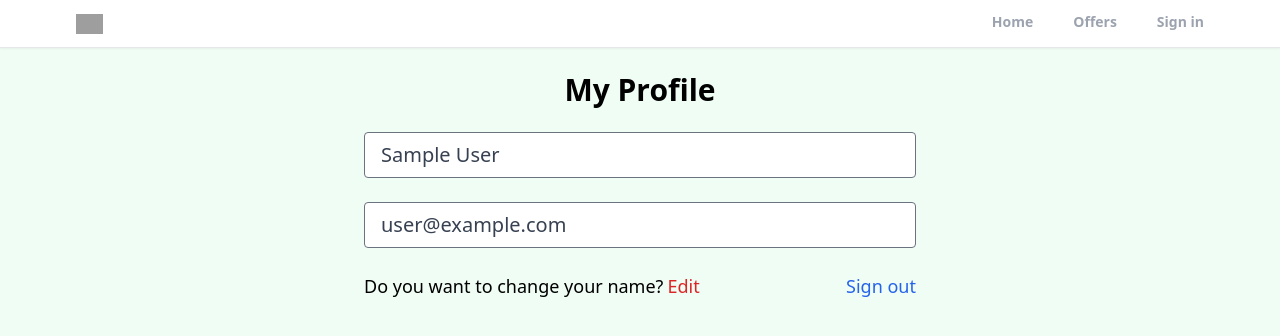
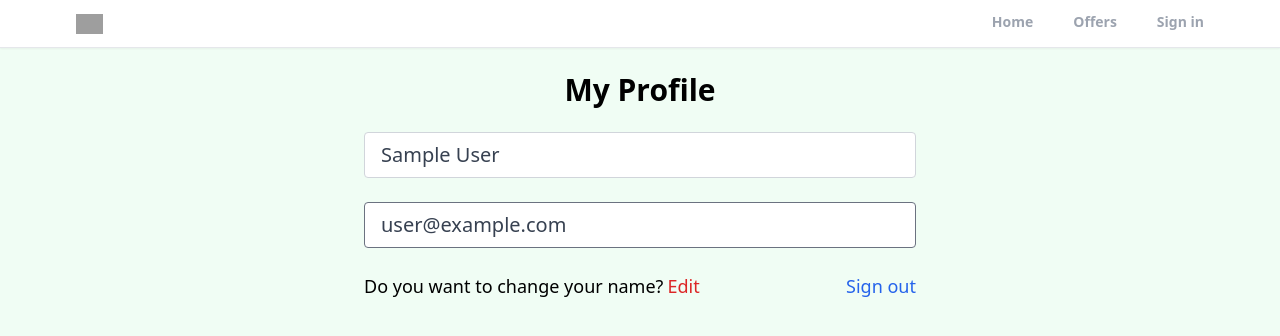
Before and after one commit to aishwary2994/realtor-clone-react, a React (Create React App) app: page /profile in a window 1280 px wide. Shown: the top 336 px of the page. Built offline with nearby package versions, Linux system fonts and the light colour scheme; no server answers; sample sign-in values are in the browser's storage; grey boxes are pictures that could not be loaded.

Commit message:
add the edit functionality to the profile page

```diff
--- a/src/pages/Profile.jsx
+++ b/src/pages/Profile.jsx
@@ -1,10 +1,15 @@
 import React, { useState } from 'react'
-import { getAuth } from 'firebase/auth'
+import { getAuth, updateProfile } from 'firebase/auth'
 import { useNavigate } from 'react-router'
+import { toast } from 'react-toastify'
+import { async } from '@firebase/util'
+import { doc, updateDoc } from 'firebase/firestore'
+import { db } from '../firebase'
 
 export default function Profile() {
   const auth = getAuth()
   const navigate = useNavigate()
+  const [changeDetail, setChangeDetail] = useState(false)
   const [formData, setFormData] = useState({
     name: auth.currentUser.displayName,
     email: auth.currentUser.email
@@ -14,6 +19,32 @@
     auth.signOut()
     navigate("/")
   }
+  function onchange(e) {
+    setFormData((prevState) => ({
+      ...prevState,
+      [e.target.id]: e.target.value,
+    }));
+  }
+  async function onSubmit(){
+    try {
+      if(auth.currentUser.displayName !== name){
+        //update display name in firebase authentication
+        await updateProfile(auth.currentUser, {
+          displayName:name,
+        })
+        //update name in the firestore
+        const docRef = doc(db, "users", auth.currentUser.uid)
+        await updateDoc(docRef, {
+          name,
+        })
+
+
+      }
+      toast.success('Profile details update')
+    } catch (error) {
+      toast.error("Could not update the profile detail")
+    }
+  }
   return (
     <>
       <section className='max-w-6xl mx-auto flex justify-center items-center flex-col'>
@@ -22,7 +53,9 @@
           <form>
             {/* Name Input */}
 
-            <input type="text" id='name' value={name} disabled className='mb-6 w-full px-4 py-2 text-xl text-gray-700 bg-white border border-gray300 rounded transition ease-in-out' />
+            <input type="text" id='name' value={name} disabled={!changeDetail} onChange={onchange} className={`mb-6 w-full px-4 py-2 text-xl text-gray-700 bg-white border border-gray-300 rounded transition ease-in-out ${
+                changeDetail && "bg-red-200 focus:bg-red-200"
+              }`} />
 
             {/* Email Input */}
 
@@ -30,7 +63,10 @@
 
             <div className='flex justify-between whitespace-nowrap text-sm sm:text-lg mb-6'>
               <p className='flex items-center'>Do you want to change your name?
-                <span className='text-red-600 hover:text-red-700 transition ease-in-out duration-200 ml-1 cursor-pointer'>Edit</span>
+                <span onClick={()=>{
+                  changeDetail && onSubmit()
+                  setChangeDetail((prevState)=>!prevState)
+                 } } className='text-red-600 hover:text-red-700 transition ease-in-out duration-200 ml-1 cursor-pointer'>{changeDetail ? "Apply change" : "Edit"}</span>
               </p>
               <p onClick={onLogout} className='text-blue-600 hover:text-blue-800 cursor-pointer transition duration-200 ease-in-out'>Sign out</p>
             </div>
```
